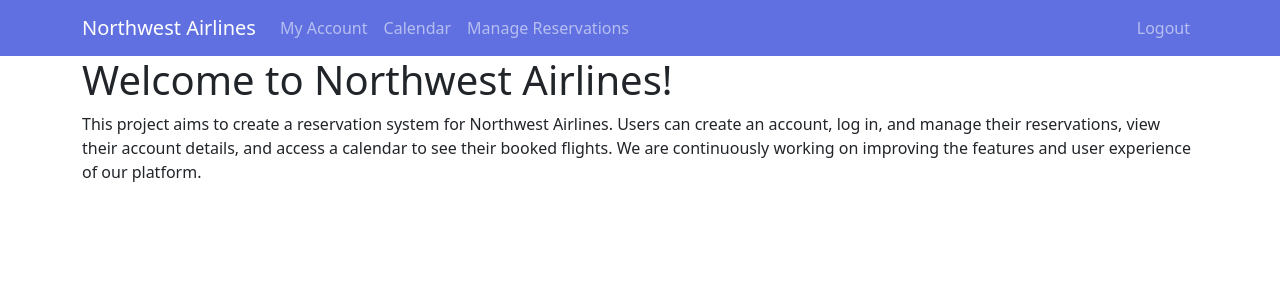
After one commit to mei-sean/Northwest, a Django app: page /northwest/welcome/ in a window 1280 px wide. The commit adds this page. Shown: the top 300 px of the page. Run offline with Django 4.2, Linux system fonts and the light colour scheme; a user stored in the database is signed in.

Commit message:
Added navbar visibility + working redirects

```diff
--- a/reservations/templates/base.html
+++ b/reservations/templates/base.html
@@ -20,7 +20,9 @@
     <!-- Navigation bar -->
     <nav class="navbar navbar-expand-lg navbar-dark navbar-custom">
       <div class="container">
-        <a class="navbar-brand" href="#">Northwest Airlines</a>
+        <a class="navbar-brand" href="{% url 'welcome' %}"
+          >Northwest Airlines</a
+        >
         <button
           class="navbar-toggler"
           type="button"
@@ -54,7 +56,7 @@
         </div>
       </div>
     </nav>
-    {% block content %} {% endblock %} {% block content %} {% endblock %}
+    {% block content %} {% endblock %}
     <!-- Add Bootstrap JavaScript -->
     <script src="https://cdn.jsdelivr.net/npm/bootstrap@5.1.3/dist/js/bootstrap.bundle.min.js"></script>
   </body>
--- /dev/null
+++ b/reservations/templates/reservations/calendar.html
@@ -0,0 +1,5 @@
+{% extends "base.html" %} {% block content %}
+<div class="container">
+  <h1>Welcome to the calendar page (under construction)!</h1>
+</div>
+{% endblock %}
--- /dev/null
+++ b/reservations/templates/reservations/home.html
@@ -0,0 +1,5 @@
+{% extends "base.html" %} {% block content %}
+<div class="container">
+  <h1>Welcome to Northwest Airlines!</h1>
+</div>
+{% endblock %}
--- /dev/null
+++ b/reservations/templates/reservations/manage_reservations.html
@@ -0,0 +1,5 @@
+{% extends "base.html" %} {% block content %}
+<div class="container">
+  <h1>Welcome to the manage reservations page (under construction)!</h1>
+</div>
+{% endblock %}
--- /dev/null
+++ b/reservations/templates/reservations/my_account.html
@@ -0,0 +1,5 @@
+{% extends "base.html" %} {% block content %}
+<div class="container">
+  <h1>Welcome to your Account page (under construction)!</h1>
+</div>
+{% endblock %}
--- /dev/null
+++ b/reservations/templates/reservations/welcome.html
@@ -0,0 +1,12 @@
+{% extends "base.html" %} {% block content %}
+<div class="container">
+  <h1>Welcome to Northwest Airlines!</h1>
+  <p>
+    This project aims to create a reservation system for Northwest Airlines.
+    Users can create an account, log in, and manage their reservations, view
+    their account details, and access a calendar to see their booked flights. We
+    are continuously working on improving the features and user experience of
+    our platform.
+  </p>
+</div>
+{% endblock %}
--- a/reservations/urls.py
+++ b/reservations/urls.py
@@ -7,6 +7,7 @@ urlpatterns = [
     path('login/', views.login_view, name='login'),
     path('logout/', views.logout_view, name='logout'),
     path('register/', views.register, name='register'),
+    path('welcome/', views.welcome, name='welcome'),
     path('myaccount/', views.my_account, name='my_account'),
     path('calendar/', views.calendar, name='calendar'),
     path('manage_reservations/', views.manage_reservations, name='manage_reservations'),
--- a/reservations/views.py
+++ b/reservations/views.py
@@ -5,10 +5,6 @@ from django.contrib.auth.forms import AuthenticationForm
 from django.contrib.auth import login, logout, authenticate
 from django.shortcuts import render, redirect
 from django.contrib.auth.decorators import login_required
-
-@login_required
-def home(request):
-    return HttpResponse("Welcome to Northwest Airlines!")
 
 def register(request):
     if request.method == 'POST':
@@ -20,10 +16,6 @@ def register(request):
     else:
         form = UserCreationForm()
     return render(request, 'reservations/register.html', {'form': form})
-
-def logout_view(request):
-    logout(request)
-    return redirect('login')
 
 
 def login_view(request):
@@ -42,15 +34,27 @@ def login_view(request):
         form = AuthenticationForm()
     return render(request, 'reservations/login.html', {'form': form})
 
+@login_required
+def logout_view(request):
+    logout(request)
+    return redirect('login')
+
+@login_required
+def home(request):
+    return render(request, 'reservations/home.html')
+
+@login_required
+def welcome(request):
+    return render(request, 'reservations/welcome.html')
 
 @login_required
 def my_account(request):
-    return HttpResponse("My Account")
+    return render(request, 'reservations/my_account.html')
 
 @login_required
 def calendar(request):
-    return HttpResponse("Calendar")
+    return render(request, 'reservations/calendar.html')
 
 @login_required
 def manage_reservations(request):
-    return HttpResponse("Manage Reservations")
+    return render(request, 'reservations/manage_reservations.html')
```
